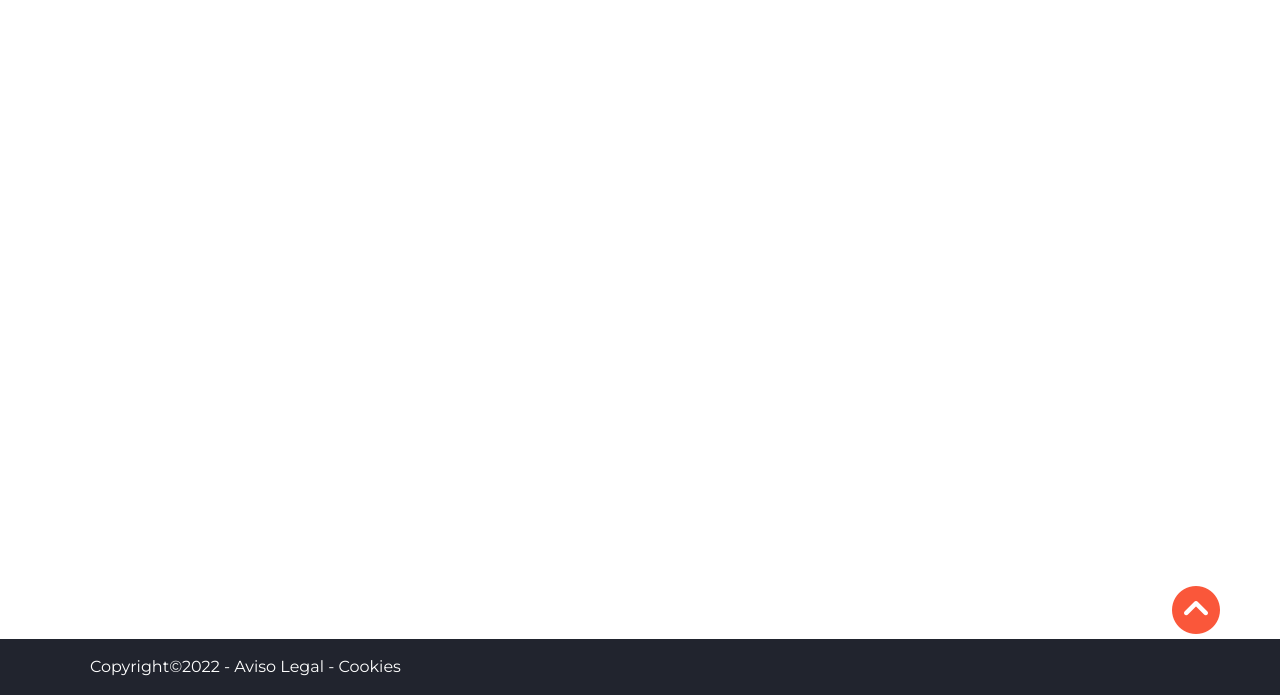
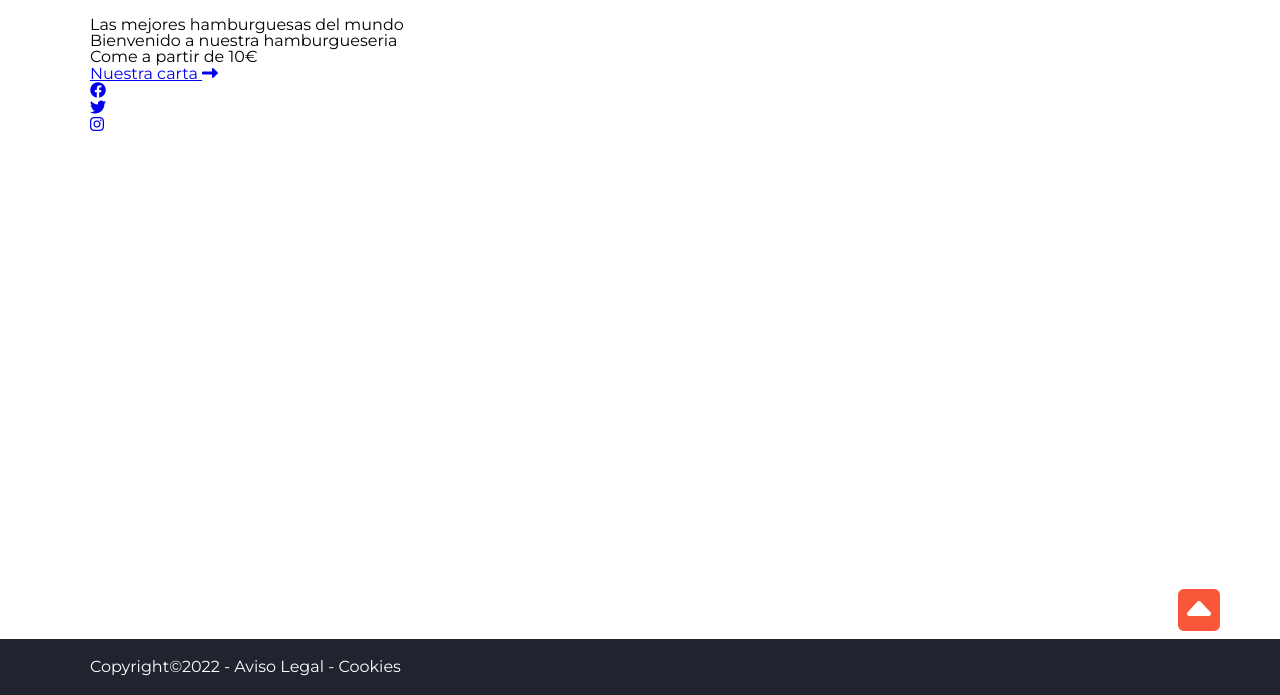
Before and after one commit to E5dran/hamburgueseria, a plain HTML site: page index.html in a window 1280 px wide. Shown: the part 105-800 px from the top of the page. Drawn offline with Linux system fonts and the light colour scheme.

Commit message:
layout hero

```diff
--- a/index.html
+++ b/index.html
@@ -13,6 +13,7 @@
 
     <div class="wrapper" id="top">
         <header>
+
             <div class="nav_top">
                 <div class="container">
                     <div>
@@ -42,6 +43,7 @@
                     </div>
                 </div>
             </div>
+
             <nav>
                 <div class="container">
                     <div class="logo">
@@ -61,17 +63,48 @@
                     </ul>
                 </div>
             </nav>
+
         </header>
-        <main></main>
+
+        <div class="hero">
+
+            <div class="container">
+                <h1>Las mejores hamburguesas del mundo</h1>
+                <h2>Bienvenido a nuestra hamburgueseria</h2>
+                <p>Come a partir de 10&euro;</p>
+                <div>
+                    <a href="#" class="boton">
+                        Nuestra carta
+                        <i class="fa-solid fa-long-arrow-alt-right"></i>
+                    </a>
+                </div>
+                <ul class="social">
+                    <li><a href="#"><i class="fa-brands fa-facebook"></i></a></li>
+                    <li><a href="#"><i class="fa-brands fa-twitter"></i></a></li>
+                    <li><a href="#"><i class="fa-brands fa-instagram"></i></a></li>
+                </ul>
+            </div>
+
+        </div>
+
+        <main>
+
+        </main>
+
         <footer>
+
             <div class="container">
                 <p>
                     Copyright&copy;2022 - <a href="#">Aviso Legal</a> - <a href="#">Cookies</a>
                 </p>
             </div>
+
         </footer>
+
         <div class="flecha">
-            <a href="#top"><i class="fa-solid fa-circle-chevron-up"></i></a>
+
+            <a href="#top"><i class="fa-solid fa-square-caret-up"></i></a>
+
         </div>
     </div>
 
```
